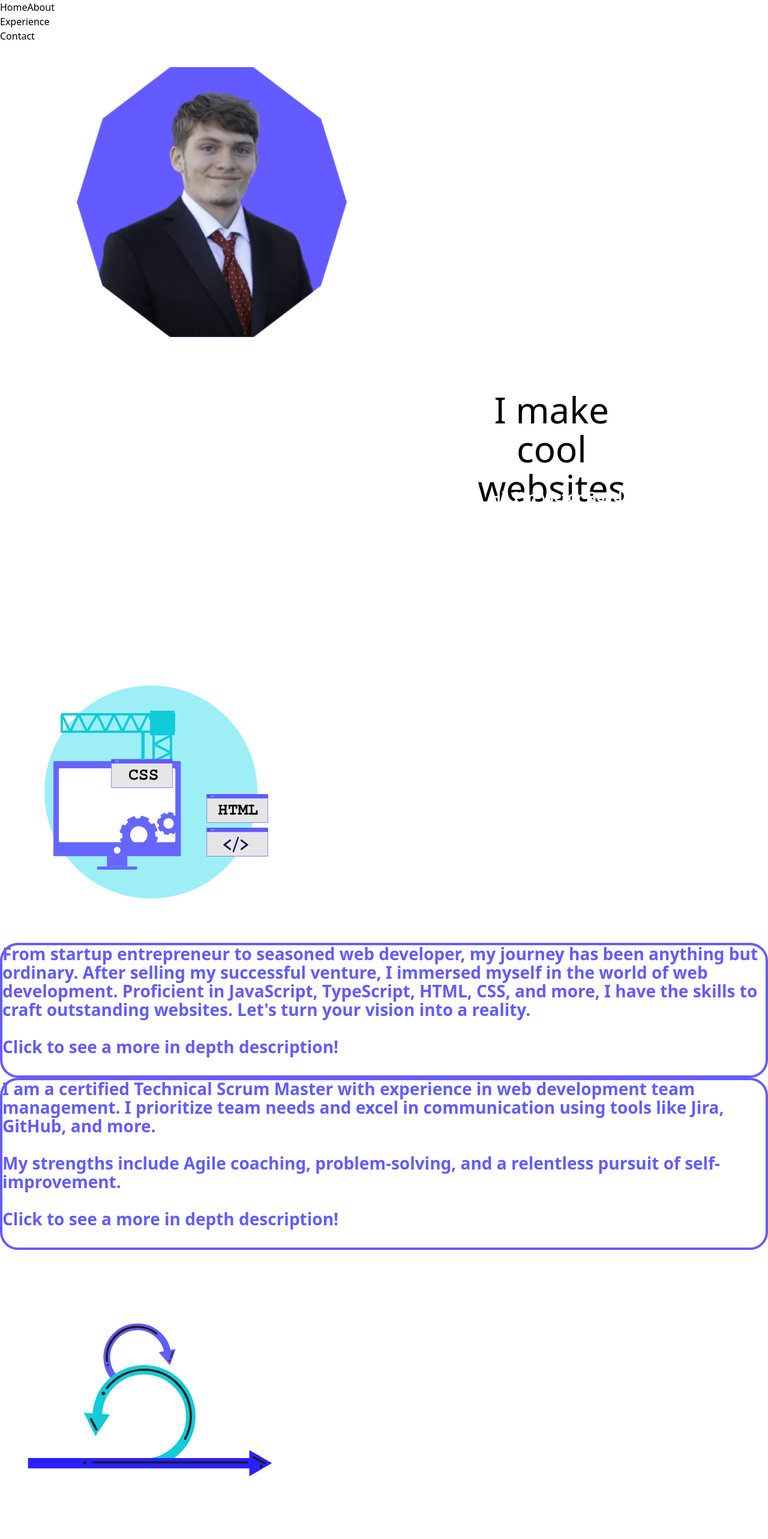
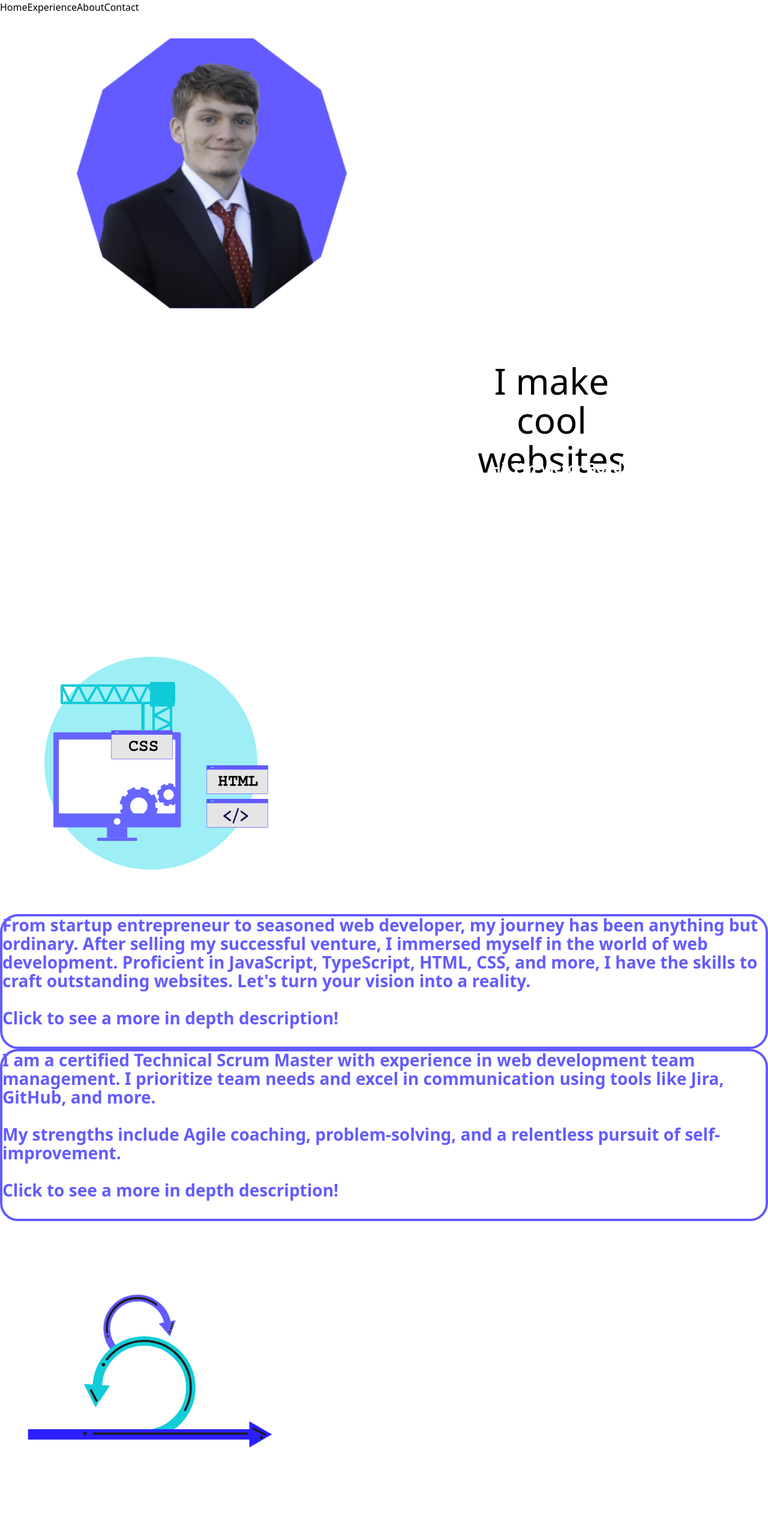
Before and after one commit to Victor-Boyd/Personal-Website, a React (Vite) app: page / in a window 1280 px wide. Shown: the top 2566 px of the page at 60% size. Built offline with nearby package versions, Linux system fonts and the light colour scheme.

Commit message:
hosted with firebase and added quick footer

```diff
--- a/src/App.css
+++ b/src/App.css
@@ -2,6 +2,7 @@
     --fs-xxl: clamp(.5rem, 5vw + .1rem, 2rem);
     --fs-xl: clamp();
     --fs-l: clamp(1rem, 2vw + .25rem, 1.75rem);
+    --fs-xtram:1.25rem;
     --fs-m: 1rem;
     --fs-s: .8rem;
 
--- a/src/AppRoutes.tsx
+++ b/src/AppRoutes.tsx
@@ -2,8 +2,6 @@
 import { BrowserRouter as Router, Routes, Route } from 'react-router-dom';
 
 import Home from './pages/Home'
-import About from './pages/About'
-import Contact from './pages/Contact'
 
 import Navbar from './components/Navbar'
 
@@ -17,8 +15,6 @@ function AppRoutes() {
     <Navbar />
       <Routes>
         <Route path="/"  element={<Home/>} />
-        <Route path="/about" element={< About/>} />
-        <Route path="/contact" element={<Contact/>} />
       </Routes>
     </Router>
   )
--- /dev/null
+++ b/src/components/Contact.tsx
@@ -0,0 +1,21 @@
+import './contact.css'
+
+
+function Contact() {
+    return (
+        <div className='contact w-full h-60'>
+            <div className='contact-inner w-full h-full p-8 py-8 flex flex-row max-sm:flex-col  space-x-3'>
+                <div className='contact-inner-text w-3/5 max-sm:w-full h-full'>
+                    <strong className='contact-inner-text-title'>Contact</strong><br />
+                    <a className='contact-inner-text-content'>Email: victorboyd.dev@gmail.com</a><br />
+
+                </div>
+                {/* <div className='contact-inner-text w-2/5 h-full max-sm:w-full '>
+                    social media goes here
+                </div> */}
+            </div>
+        </div>
+    )
+}
+
+export default Contact
--- a/src/components/Homemain.tsx
+++ b/src/components/Homemain.tsx
@@ -11,13 +11,15 @@ import HomemainDropdown4 from './TextDropdowns/HomemainDropdown4'
 import { useRef } from 'react'
 
 
+
+
 function HomeMain() {
     const webDevRef = useRef<LottieRefCurrentProps>(null);
     const ScrumRef = useRef<LottieRefCurrentProps>(null);
     const AutomationRef = useRef<LottieRefCurrentProps>(null);
     const FounderRef = useRef<LottieRefCurrentProps>(null);
     return (
-        <div className='home-main bg-gray-100 w-full h-auto '>
+        <section id='home-main' className='home-main bg-gray-100 w-full h-auto '>
             <div className='home-main-inner px-6 py-24 h-full flex-col'>
                 <div className='home-main-content1 max-sm:w-full  h-auto mr-auto max-sm:mx-auto flex max-sm:flex-col max-sm:justify-center flex-row '>
                     {/* Web dev */}
@@ -115,7 +117,7 @@ function HomeMain() {
                 </div>
 
             </div>
-        </div>
+        </section>
     )
 }
 
--- a/src/components/Navbar.tsx
+++ b/src/components/Navbar.tsx
@@ -1,27 +1,28 @@
-import {Link} from 'react-router-dom'
-// import 'Navbar.css'
+import { Link } from 'react-router-dom';
+import { MouseEvent } from 'react';
 
 function Navbar() {
-    return (
-        <div className='relative z-50 h-16 w-full bg-gray-50'>
-            <div className='px-4 py-3 w-full h-full'>
-                <div className='flex flex-row h-full w-full text-black text-2xl text-center align-center justify-center'>
-                    <Link to='/' className='h-full w-1/5'>
-                        Home
-                    </Link>
-                    <Link to='/about' className='h-full w-1/5'>
-                        About
-                    </Link>
-                    <div className='h-full w-1/5'>
-                        Experience
-                    </div>
-                    <Link to='/contact' className='h-full w-1/5'>
-                        Contact
-                    </Link>
-                </div>
-            </div>
+  const handleClick = (e: MouseEvent<HTMLAnchorElement>) => {
+    e.preventDefault();
+    const targetId = e.currentTarget.getAttribute('href')?.substring(1);
+    const targetElement = document.getElementById(targetId || '');
+    if (targetElement) {
+      targetElement.scrollIntoView({ behavior: 'smooth' });
+    }
+  };
+
+  return (
+    <div className='relative z-50 h-16 w-full bg-gray-50'>
+      <div className='px-4 py-3 w-full h-full'>
+        <div className='flex flex-row h-full w-full max-sm:space-x-2 max-sm:text-xl max-m:space-x-8 space-x-16 text-3xl text-black max-m:text-2xl text-center align-center justify-center'>
+          <Link to='/'>Home</Link>
+          <a href='#home-main' onClick={handleClick}>Experience</a>
+          <a href='#about' onClick={handleClick}>About</a>
+          <a href='/contact' onClick={handleClick}>Contact</a>
         </div>
-    )
+      </div>
+    </div>
+  );
 }
 
 export default Navbar;
--- /dev/null
+++ b/src/components/contact.css
@@ -0,0 +1,15 @@
+.contact-inner-text-title {
+    color: #635BFF;
+    font-size: var(--fs-l)
+}
+
+.contact-inner-text-content {
+    color: #635BFF;
+    font-size: var(--fs-xtram)
+}
+
+@media screen and (max-width:640px) {
+    .contact-inner-text-content {
+        font-size: var(--fs-m)
+    }
+}
--- a/src/pages/About.tsx
+++ /dev/null
@@ -1,12 +0,0 @@
-import React from 'react';
-
-const About: React.FC = () => {
-  return (
-    <div>
-      <h1>About Page</h1>
-      {/* Add your content */}
-    </div>
-  );
-};
-
-export default About;
--- a/src/pages/Contact.tsx
+++ /dev/null
@@ -1,13 +0,0 @@
-
-import React from 'react';
-
-const Contact: React.FC = () => {
-  return (
-    <div>
-      <h1>Contact Page</h1>
-      {/* Add your content */}
-    </div>
-  );
-};
-
-export default Contact;
--- a/src/pages/Home.tsx
+++ b/src/pages/Home.tsx
@@ -2,12 +2,14 @@
 import React from 'react';
 import Hero from '../components/Hero'
 import HomeMain from '../components/HomeMain'
+import Contact from '../components/Contact'
 
 const Home: React.FC = () => {
   return (
     <>
     <Hero />
     <HomeMain />
+    <Contact />
     </>
   );
 };
```
